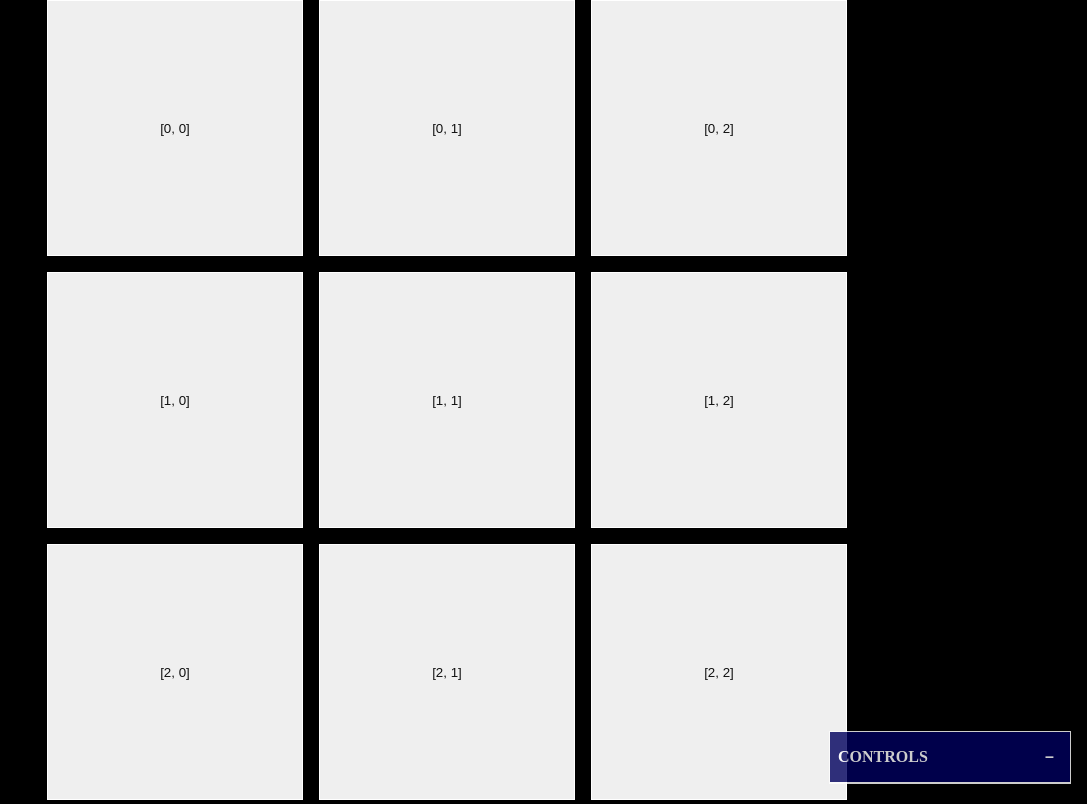
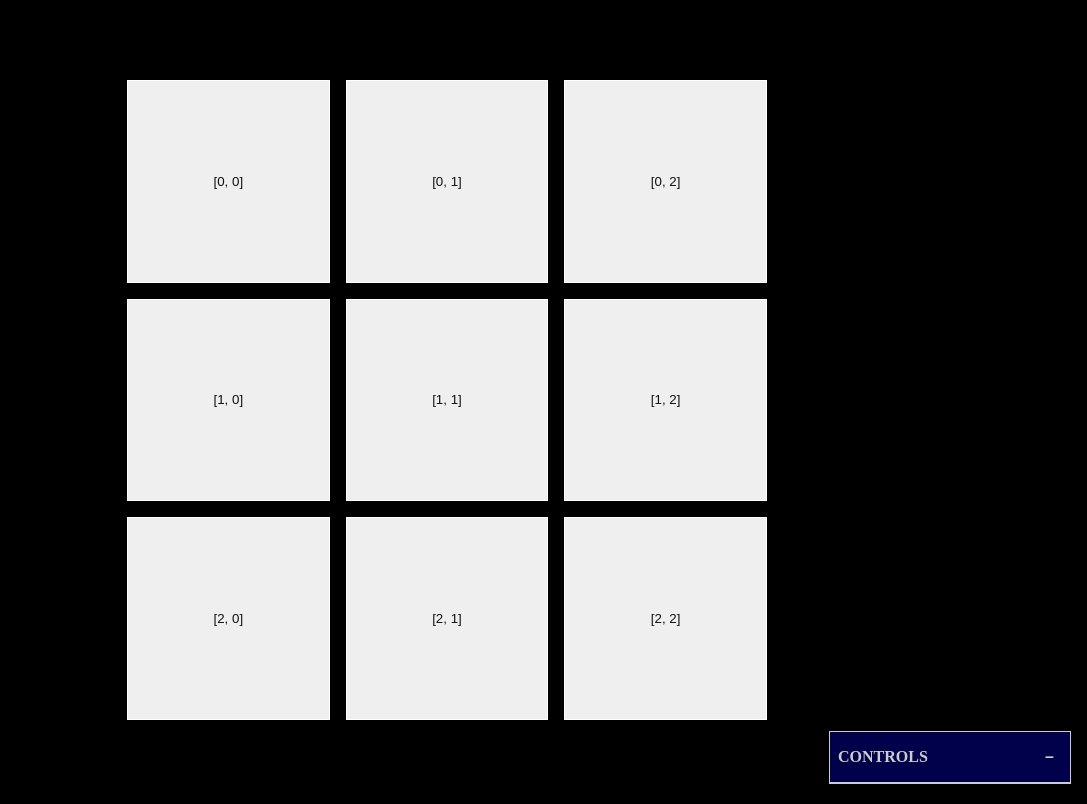
Before and after one commit to bomanimc/distraction-matrix, a Gatsby site: page /create in a window 1280 px wide. Shown: the whole page, without its empty margins (193-1280 px from the left). Built offline with nearby package versions, Linux system fonts and the light colour scheme; Gatsby itself is replaced by a stand-in of ours.

Commit message:
Update sizing of grid item container

```diff
--- a/src/pages/create.js
+++ b/src/pages/create.js
@@ -35,7 +35,6 @@ const CreatePage = () => {
 
   const onUpdateSelectedItemColor = (event) => {
     const color = event.target.value;
-    console.log('Color', color);
     const {row: selectedRow, col: selectedCol} = selectedGridItem;
     setColorForGridItem(selectedRow, selectedCol, color);
   };
@@ -108,13 +107,13 @@ CreatePage.AnimationGrid = styled.div`
   padding: .25rem;
 
   @media screen and (orientation: landscape) {
-    height: ${(p) => (p.smallMode ? '80vh' : '100vh')};
-    width: ${(p) => (p.smallMode ? '80vh' : '100vh')};;
+    height: ${(p) => (p.smallMode ? '80vh' : '80vh')};
+    width: ${(p) => (p.smallMode ? '80vh' : '80vh')};;
   }
 
   @media screen and (orientation: portrait) {
-    height: ${(p) => (p.smallMode ? '80vw' : '100vw')};;
-    width: ${(p) => (p.smallMode ? '80vw' : '100vw')};;
+    height: ${(p) => (p.smallMode ? '80vw' : '90vw')};;
+    width: ${(p) => (p.smallMode ? '80vw' : '90vw')};;
   }
 `;
 
```
